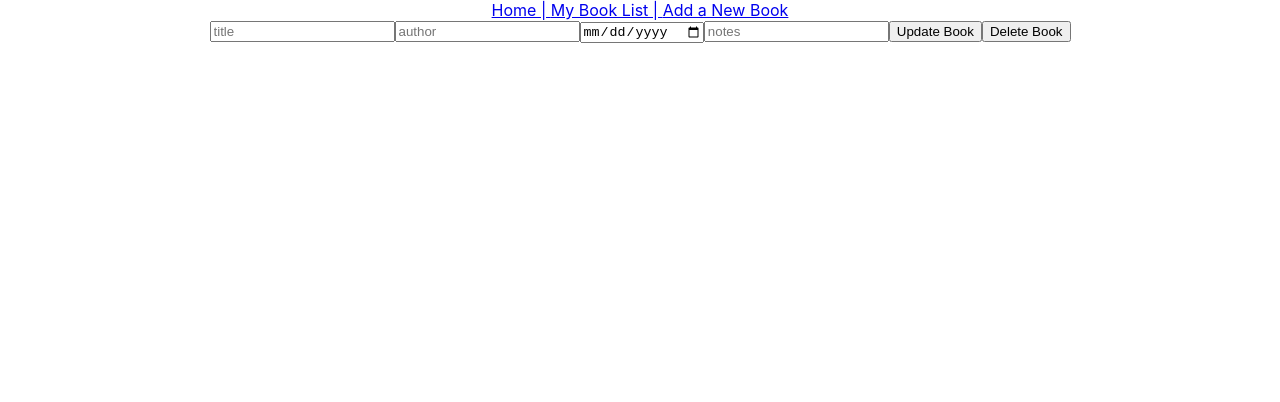
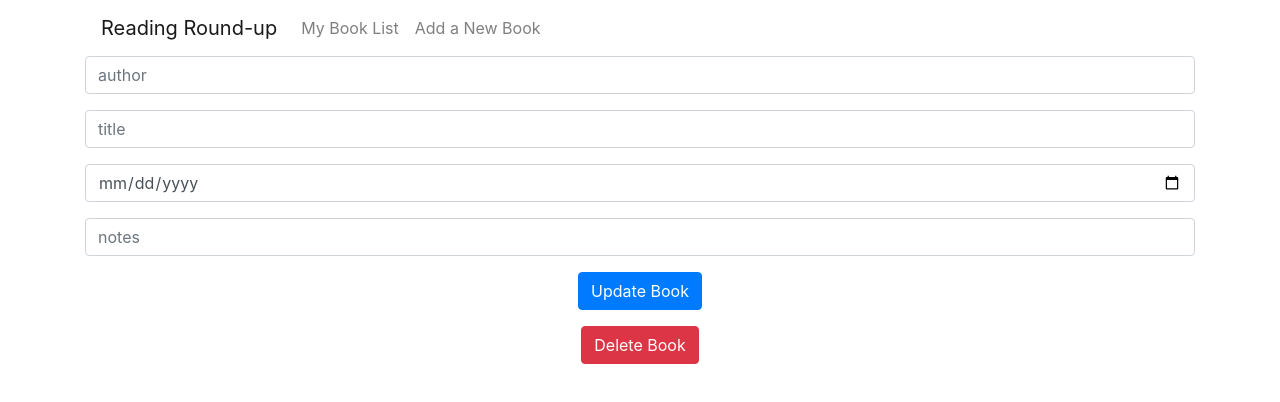
Before and after one commit to AlisonW417/reading-round-up, a React (Create React App) app in the folder reading-round-up-frontend/: page /books/1/edit in a window 1280 px wide. Shown: the top 402 px of the page. Built offline with nearby package versions, Linux system fonts and the light colour scheme; no server answers.

Commit message:
adding styling

```diff
--- a/reading-round-up-frontend/package.json
+++ b/reading-round-up-frontend/package.json
@@ -6,7 +6,9 @@
     "@testing-library/jest-dom": "^5.11.4",
     "@testing-library/react": "^11.1.0",
     "@testing-library/user-event": "^12.1.10",
+    "bootstrap": "^4.6.0",
     "react": "^17.0.2",
+    "react-bootstrap": "^1.6.1",
     "react-dom": "^17.0.2",
     "react-redux": "^7.2.4",
     "react-router-dom": "^5.2.0",
--- a/reading-round-up-frontend/src/App.js
+++ b/reading-round-up-frontend/src/App.js
@@ -1,6 +1,6 @@
 import React from 'react';
 import './App.css';
-import Nav from './components/Nav'
+import Navigation from './components/Navigation'
 import Home from './components/Home'
 import Login from './components/Login'
 import Signup from './components/Signup'
@@ -23,7 +23,7 @@ class App extends React.Component {
     const { loggedIn, bookList } = this.props
     return (
       <div className="App">
-        <Nav />
+        <Navigation />
         <Route exact path='/' render={() => loggedIn ? <MainContainer /> : <Home />}/>
         <Route exact path='/login' component={Login} />
         <Route exact path='/signup' component={Signup} />
--- a/reading-round-up-frontend/src/components/BookCard.js
+++ b/reading-round-up-frontend/src/components/BookCard.js
@@ -1,16 +1,19 @@
 import React from 'react'
-import { Link } from "react-router-dom"
+// import { Link } from 'react-router-dom'
+import { Card } from 'react-bootstrap'
 
 const BookCard = ({ book }) => {
     return (
         book ?
-            <div>
-                <h3>{book.attributes.title}</h3>
-                <h4>{book.attributes.author}</h4>
-                <p>{book.attributes.date_finished}</p>
-                <p>{book.attributes.notes}</p>
-                <Link to={`/books/${book.id}/edit`}>Edit this book</Link>
-            </div> :
+            <Card border="primary" style={{ width: '18rem' }}>
+                <Card.Body>
+                    <Card.Title>{book.attributes.title}</Card.Title>
+                    <Card.Subtitle>{book.attributes.author}</Card.Subtitle>
+                    <Card.Text>{book.attributes.date_finished}</Card.Text>
+                    <Card.Text>{book.attributes.notes}</Card.Text>
+                    <Card.Link href={`/books/${book.id}/edit`}>Edit this book</Card.Link>
+                </Card.Body>
+            </Card> :
         null
     )
 }
--- a/reading-round-up-frontend/src/components/BookList.js
+++ b/reading-round-up-frontend/src/components/BookList.js
@@ -1,12 +1,16 @@
 import React from 'react'
 import { connect } from 'react-redux'
 import BookCard from './BookCard'
+import { Container, CardDeck } from 'react-bootstrap'
 
 const BookList = (props) => {
     const bookCards = props.books.map(book => <BookCard book={book} key={book.id} />)
     return (
-        // move this logic?
-        bookCards.length > 0 ? bookCards : null
+        <Container>
+            <CardDeck>
+                { bookCards.length > 0 ? bookCards : null }
+            </CardDeck>
+        </Container>
     )
 }
 
--- a/reading-round-up-frontend/src/components/EditBookForm.js
+++ b/reading-round-up-frontend/src/components/EditBookForm.js
@@ -3,6 +3,7 @@ import { connect } from 'react-redux'
 import { updateEditBookForm } from '../actions/editBookForm'
 import { setFormDataToEdit } from '../actions/editBookForm'
 import { updateBook, deleteBook } from '../actions/bookList'
+import { Form, Button, Container } from 'react-bootstrap'
 
 class EditBookForm extends React.Component {
     componentDidMount() {
@@ -39,14 +40,26 @@ class EditBookForm extends React.Component {
 
     render () {
         return (
-            <form onSubmit={this.handleOnSubmit}>
-                <input placeholder="title" name="title" type="text" value={this.props.editBookFormData.title} onChange={this.handleOnChange} />
-                <input placeholder="author" name="author" type="text" value={this.props.editBookFormData.author} onChange={this.handleOnChange} />
-                <input placeholder="date finished" name="dateFinished" type="date" value={this.props.editBookFormData.dataFinished} onChange={this.handleOnChange} />
-                <input placeholder="notes" name="notes" type="textarea" value={this.props.editBookFormData.notes} onChange={this.handleOnChange} />
-                <input type="submit" value="Update Book" />
-                <button onClick={this.handleOnClick}>Delete Book</button>
-            </form>
+            <Container>
+                <Form onSubmit={this.handleOnSubmit}>
+                    <Form.Group>
+                        <Form.Control placeholder="author" name="author" type="text" value={this.props.editBookFormData.author} onChange={this.handleOnChange} />
+                    </Form.Group>
+                    <Form.Group>
+                        <Form.Control placeholder="title" name="title" type="text" value={this.props.editBookFormData.title} onChange={this.handleOnChange} />
+                    </Form.Group>
+                    <Form.Group>
+                        <Form.Control placeholder="date finished" name="dateFinished" type="date" value={this.props.editBookFormData.dataFinished} onChange={this.handleOnChange} />
+                    </Form.Group>
+                    <Form.Group>
+                        <Form.Control placeholder="notes" name="notes" type="textarea" value={this.props.editBookFormData.notes} onChange={this.handleOnChange} />
+                    </Form.Group>
+                    <Form.Group>
+                        <Button variant="primary" type="submit">Update Book</Button>
+                    </Form.Group>
+                        <Button variant="danger" onClick={this.handleOnClick}>Delete Book</Button>
+                </Form>
+            </Container>
         )
     }
 }
--- a/reading-round-up-frontend/src/components/Login.js
+++ b/reading-round-up-frontend/src/components/Login.js
@@ -2,6 +2,7 @@ import React from 'react'
 import { connect } from 'react-redux'
 import { updateLoginForm } from '../actions/loginForm.js'
 import { login } from '../actions/currentUser.js'
+import { Form, Button, Container } from 'react-bootstrap'
 
 const Login = ({ loginFormData, updateLoginForm, login, history }) => {
     const handleOnChange = (event) => {
@@ -18,11 +19,17 @@ const Login = ({ loginFormData, updateLoginForm, login, history }) => {
     }
 
     return (
-        <form onSubmit={ handleOnSubmit }>
-            <input placeholder="username" name="username" type="text" value={ loginFormData.username } onChange={ handleOnChange } />
-            <input placeholder="password" name="password" type="password" value={ loginFormData.password } onChange={ handleOnChange } />
-            <input type="submit" value="Log in" />
-        </form>
+        <Container>
+            <Form onSubmit={ handleOnSubmit }>
+                <Form.Group>
+                    <Form.Control placeholder="username" name="username" type="text" value={ loginFormData.username } onChange={ handleOnChange } />
+                </Form.Group>
+                <Form.Group>
+                    <Form.Control placeholder="password" name="password" type="password" value={ loginFormData.password } onChange={ handleOnChange } />
+                </Form.Group>
+                <Button variant="primary" type="submit">Log in</Button>
+            </Form>
+        </Container>
     )
 }
 
--- a/reading-round-up-frontend/src/components/Logout.js
+++ b/reading-round-up-frontend/src/components/Logout.js
@@ -2,18 +2,19 @@ import React from 'react'
 import { connect } from 'react-redux'
 import { logout } from '../actions/currentUser.js'
 import { withRouter } from 'react-router'
+import { Form, Button } from 'react-bootstrap'
 
 const Logout = ({ logout, history }) => {
 
     return (
-        <form onSubmit={ (event) => {
+        <Form onSubmit={ (event) => {
             event.preventDefault()
             logout()
             history.push('/')
             }
         }>
-            <input type="submit" value="Log out" />
-        </form>
+            <Button variant="primary" type="submit">Log Out</Button>
+        </Form>
     )
 }
 
--- a/reading-round-up-frontend/src/components/Nav.js
+++ /dev/null
@@ -1,26 +0,0 @@
-import React from 'react'
-import { connect } from 'react-redux'
-// import Login from './Login.js'
-import Logout from './Logout.js'
-import { NavLink } from 'react-router-dom'
-
-
-const Nav = (props) => {
-
-    return (
-        <div>
-            <NavLink exact to='/'>Home  |  </NavLink>
-            <NavLink exact to='/books'>My Book List  |  </NavLink>
-            <NavLink exact to='/books/new'>Add a New Book</NavLink>
-            { props.currentUser ? <Logout /> : null }
-        </div>
-    )
-}
-
-const mapStateToProps = state => {
-    return {
-      currentUser: state.currentUser
-    }
-}
-
-export default connect(mapStateToProps)(Nav);
--- /dev/null
+++ b/reading-round-up-frontend/src/components/Navigation.js
@@ -0,0 +1,31 @@
+import React from 'react'
+import { connect } from 'react-redux'
+import { Container, Navbar, Nav } from 'react-bootstrap'
+// import Login from './Login.js'
+import Logout from './Logout.js'
+// import { NavLink } from 'react-router-dom'
+
+
+const Navigation = (props) => {
+
+    return (
+        <Container>
+            <Navbar>
+                <Navbar.Brand href='/'>Reading Round-up</Navbar.Brand>
+                <Nav>
+                    <Nav.Link href='/books'>My Book List</Nav.Link>
+                    <Nav.Link href='/books/new'>Add a New Book</Nav.Link>
+                    { props.currentUser ? <Logout /> : null }
+                </Nav>
+            </Navbar>
+        </Container>
+    )
+}
+
+const mapStateToProps = state => {
+    return {
+      currentUser: state.currentUser
+    }
+}
+
+export default connect(mapStateToProps)(Navigation);
--- a/reading-round-up-frontend/src/components/NewBookForm.js
+++ b/reading-round-up-frontend/src/components/NewBookForm.js
@@ -2,6 +2,7 @@ import React from 'react'
 import { connect } from 'react-redux'
 import { updateNewBookForm } from '../actions/newBookForm'
 import { createBook } from '../actions/bookList'
+import { Form, Button, Container } from 'react-bootstrap'
 
 const NewBookForm = ( { newBookFormData, userId, updateNewBookForm, createBook, history }) => {
 
@@ -22,13 +23,23 @@ const NewBookForm = ( { newBookFormData, userId, updateNewBookForm, createBook,
     }
 
     return (
-        <form onSubmit={handleOnSubmit}>
-            <input placeholder="title" name="title" type="text" value={newBookFormData.title} onChange={handleOnChange} />
-            <input placeholder="author" name="author" type="text" value={newBookFormData.author} onChange={handleOnChange} />
-            <input placeholder="date finished" name="dateFinished" type="date" value={newBookFormData.dataFinished} onChange={handleOnChange} />
-            <input placeholder="notes" name="notes" type="textarea" value={newBookFormData.notes} onChange={handleOnChange} />
-            <input type="submit" value="Submit" />
-        </form>
+        <Container>
+            <Form onSubmit={handleOnSubmit}>
+                <Form.Group>
+                    <Form.Control placeholder="author" name="author" type="text" value={newBookFormData.author} onChange={handleOnChange} />
+                </Form.Group>
+                <Form.Group>
+                    <Form.Control placeholder="title" name="title" type="text" value={newBookFormData.title} onChange={handleOnChange} />
+                </Form.Group>
+                <Form.Group>
+                    <Form.Control placeholder="date finished" name="dateFinished" type="date" value={newBookFormData.dataFinished} onChange={handleOnChange} />
+                </Form.Group>
+                <Form.Group>
+                    <Form.Control placeholder="notes" name="notes" type="textarea" value={newBookFormData.notes} onChange={handleOnChange} />
+                </Form.Group>
+                <Button variant="primary" type="submit">Add Book</Button>
+            </Form>
+        </Container>
     )
 }
 
--- a/reading-round-up-frontend/src/components/Signup.js
+++ b/reading-round-up-frontend/src/components/Signup.js
@@ -2,6 +2,7 @@ import React from 'react'
 import { connect } from 'react-redux'
 import { updateSignupForm } from '../actions/signupForm.js'
 import { signup } from '../actions/currentUser.js'
+import { Form, Container, Button } from 'react-bootstrap'
 
 const Signup = ({ signupFormData, updateSignupForm, signup, history }) => {
     const handleOnChange = (event) => {
@@ -18,12 +19,20 @@ const Signup = ({ signupFormData, updateSignupForm, signup, history }) => {
     }
 
     return (
-        <form onSubmit={ handleOnSubmit }>
-            <input placeholder="name" name="name" type="text" value={ signupFormData.name } onChange={ handleOnChange } />
-            <input placeholder="username" name="username" type="text" value={ signupFormData.username } onChange={ handleOnChange } />
-            <input placeholder="password" name="password" type="password" value={ signupFormData.password } onChange={ handleOnChange } />
-            <input type="submit" value="Sign up" />
-        </form>
+        <Container>
+            <Form onSubmit={ handleOnSubmit }>
+                <Form.Group>
+                    <Form.Control placeholder="name" name="name" type="text" value={ signupFormData.name } onChange={ handleOnChange } />
+                </Form.Group>
+                <Form.Group>
+                    <Form.Control placeholder="username" name="username" type="text" value={ signupFormData.username } onChange={ handleOnChange } />
+                </Form.Group>
+                <Form.Group>
+                    <Form.Control placeholder="password" name="password" type="password" value={ signupFormData.password } onChange={ handleOnChange } />
+                </Form.Group>
+                <Button variant="primary" type="submit">Sign up</Button>
+            </Form>
+        </Container>
     )
 }
 
--- a/reading-round-up-frontend/src/index.js
+++ b/reading-round-up-frontend/src/index.js
@@ -5,6 +5,7 @@ import App from './App';
 import reportWebVitals from './reportWebVitals';
 import { Provider } from 'react-redux'
 import store from './store'
+import 'bootstrap/dist/css/bootstrap.min.css';
 import { BrowserRouter as Router } from 'react-router-dom'
 
 
```
Also changed, not shown: 2 other files (tests, documents, lock files or other folders).
